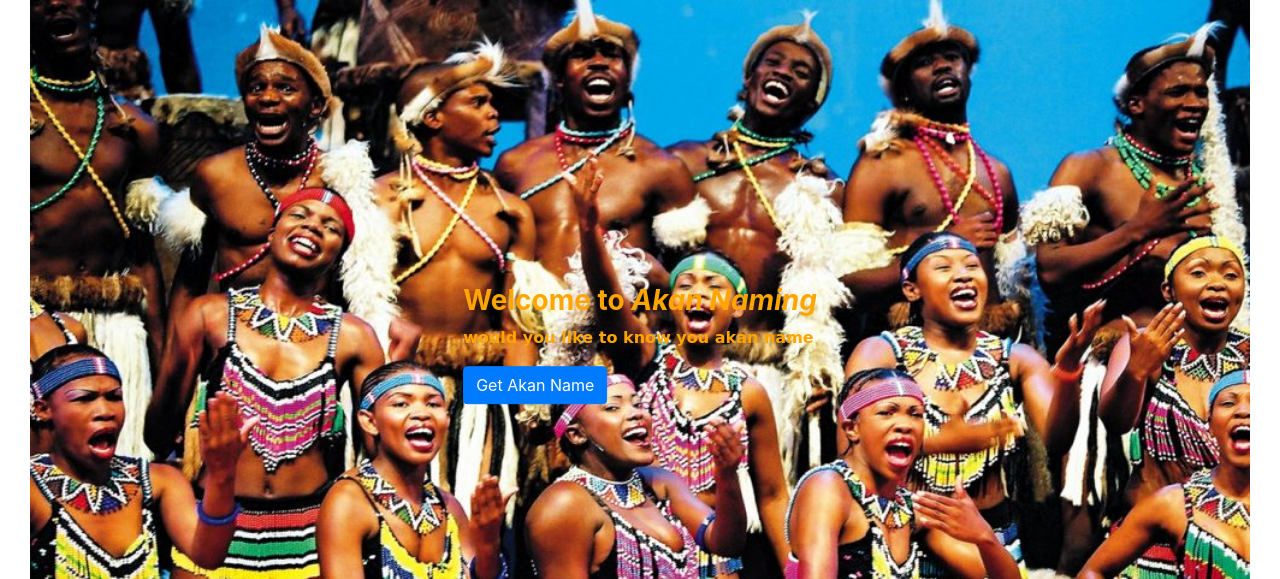
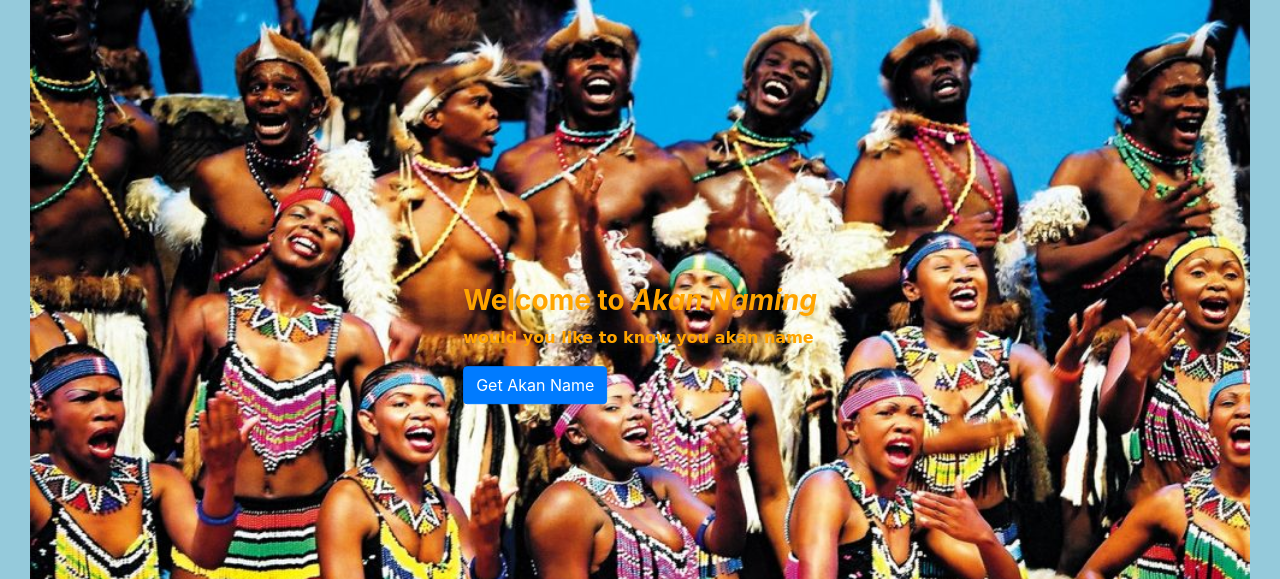
Before and after one commit to Manuel-bit/Akan, a plain HTML site: page index.html in a window 1280 px wide. Shown: the part 56-635 px from the top of the page. Drawn offline with Linux system fonts and the light colour scheme; a web font is replaced by a local one.

Commit message:
add background colour

```diff
--- a/css/styles.css
+++ b/css/styles.css
@@ -1,3 +1,4 @@
+
 .container {
   position: relative;
   text-align: center;
@@ -25,3 +26,6 @@
 .row{
   background-image: url("../img/img2.jpg");
 }
+body{
+  background-color: #95CADB;
+}
```
